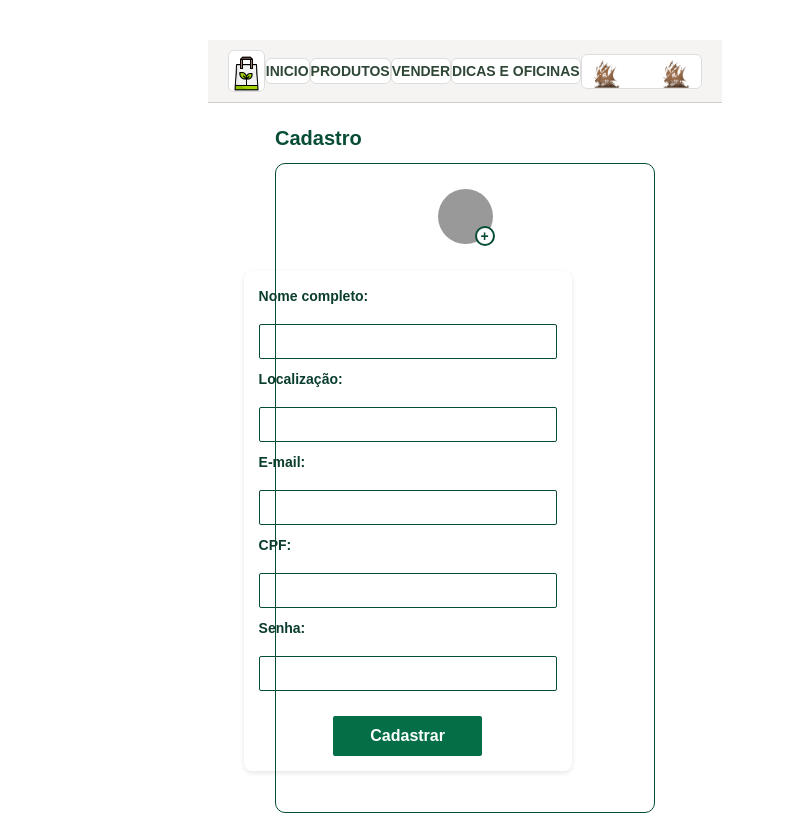
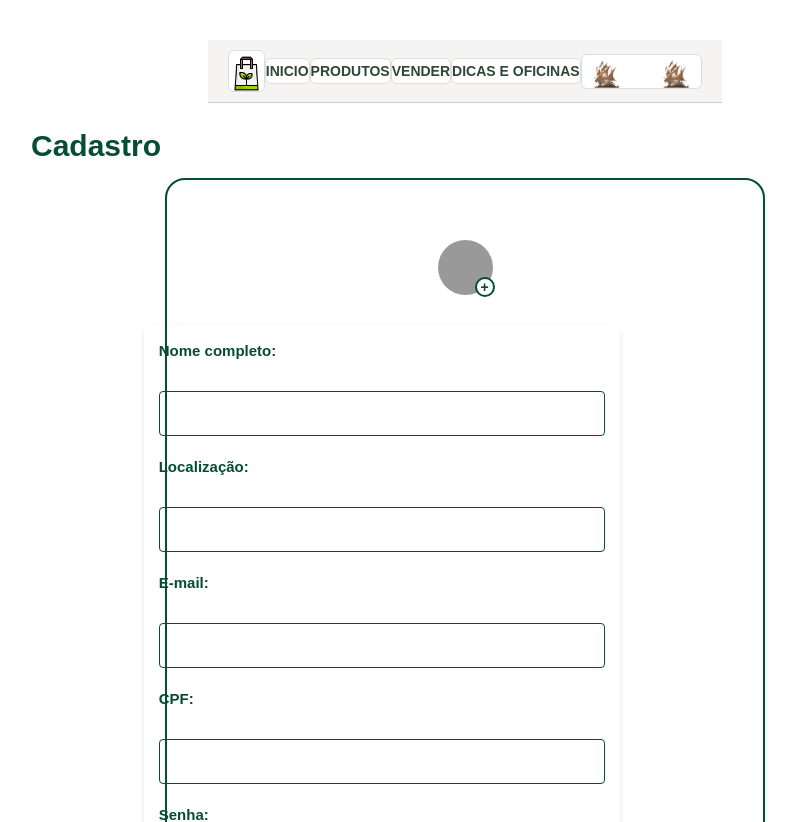
Before and after one commit to TheYautja/Projeto-Integrador-2G-Grupo3, a React (Vite) app in the folder frontend/: page /CadastroLoginPage in a window 1280 px wide. Shown: the top 822 px of the page, without its empty margins (175-971 px from the left). Built offline with nearby package versions, Linux system fonts and the light colour scheme; a web font is replaced by a local one.

Commit message:
Update CadastroLoginPage.css

```diff
--- a/frontend/src/CSS/CadastroLoginPage.css
+++ b/frontend/src/CSS/CadastroLoginPage.css
@@ -11,7 +11,7 @@ body, html {
   color: #0a3d2e;
 }
 
-/* Container geral */
+/* Container principal da página */
 .page-container {
   display: flex;
   flex-direction: column;
@@ -20,22 +20,24 @@ body, html {
   min-height: 100vh;
 }
 
-/* Título */
+/* Título das seções */
 .section-title {
-  font-size: 20px;
-  font-weight: bold;
+  font-size: 30px;
+  font-weight: 600;
   color: #064d34;
   margin: 20px 0 10px;
   width: 100%;
   max-width: 380px;
   text-align: left;
+  align-self: flex-start;
+  padding-left: 15%; /* 👈 esse é o segredo */
 }
 
-/* Caixa */
+
 .form-box {
-  border: 1px solid #064d34;
-  border-radius: 10px;
-  padding: 25px;
+  border: 2px solid #064d34;
+  border-radius: 20px;
+  padding: 60px;
   width: 100%;
   max-width: 380px;
   display: flex;
@@ -43,9 +45,18 @@ body, html {
   align-items: center;
   margin-bottom: 40px;
   background: #fff;
+  box-shadow: 0 2px 6px rgba(0, 0, 0, 0.05);
 }
 
-/* Ícone */
+/* 👩‍💻 Mais largo para telas acima de 768px */
+@media (min-width: 768px) {
+  .form-box {
+    max-width: 500px; /* ou 600px, se quiser mais espaço */
+  }
+}
+
+
+/* Ícone do usuário */
 .icon-container {
   position: relative;
   margin-bottom: 20px;
@@ -59,7 +70,6 @@ body, html {
   position: relative;
 }
 
-/* Bolinha do + grudada no canto do círculo */
 .icon-plus {
   position: absolute;
   bottom: -2px;
@@ -77,50 +87,109 @@ body, html {
   justify-content: center;
 }
 
-/* Formulário */
+/* Container externo para centralizar na tela */
+.container {
+  display: flex;
+  justify-content: center;
+  align-items: center;
+  min-height: 100vh; /* ocupa a altura total da tela */
+  background-color: #f5f5f5; /* cor de fundo suave */
+}
+
+/* Caixa do formulário */
+.form-box {
+  border: 2px solid #064d34;
+  border-radius: 40px;
+  padding: 70px;
+  width: 100%;
+  max-width: 380px;
+  display: flex;
+  flex-direction: column;
+  align-items: center;
+  margin: 0 auto; /* centraliza horizontalmente */
+  background: #fff;
+  box-shadow: 0 2px 6px rgba(0, 0, 0, 0.05);
+}
+
+/* Mais largo para desktop */
+@media (min-width: 768px) {
+  .form-box {
+    max-width: 500px;
+  }
+}
+
+/* Conteúdo do formulário */
+
+.container {
+  display: flex;
+  justify-content: center;
+  align-items: center;
+  min-height: 100vh;
+  background-color: #f5f5f5;
+}
+
+/* Caixa do formulário */
+.form-box {
+  border: 2px solid #064d34;
+  border-radius: 20px;
+  padding: 40px;
+  width: 100%;
+  max-width: 400px;
+  display: flex;
+  flex-direction: column;
+  align-items: center;
+  margin: 0 auto;
+  background: #fff;
+  box-shadow: 0 2px 6px rgba(0, 0, 0, 0.05);
+}
+
+/* Mais largo para desktop */
+@media (min-width: 768px) {
+  .form-box {
+    max-width: 600px;
+    padding: 60px;
+  }
+}
+
+/* Conteúdo do formulário */
 .form-content {
   display: flex;
   flex-direction: column;
+  align-items: stretch;
   width: 100%;
-  gap: 10px;
+  gap: 16px;
+}
+
+/* Mais largo para desktop */
+@media (min-width: 768px) {
+  .form-content {
+    gap: 20px;
+  }
 }
 
 .form-content label {
-  font-size: 14px;
+  font-size: 15px;
   font-weight: bold;
-  margin-bottom: 2px;
+  margin-bottom: 4px;
+  color: #064d34;
 }
 
 .form-content input {
   border: 1px solid #064d34;
-  border-radius: 2px;
-  padding: 6px;
-  font-size: 14px;
+  border-radius: 4px;
+  padding: 10px;
+  font-size: 15px;
   outline: none;
+  width: 100%;
+  box-sizing: border-box;
 }
 
 .form-content input:focus {
   border-color: #046f47;
 }
 
-/* Botão */
-.btn {
-  background-color: #046f47;
-  color: #fff;
-  font-weight: bold;
-  border: none;
-  padding: 8px 20px;
-  border-radius: 2px;
-  margin-top: 15px;
-  cursor: pointer;
-  transition: background 0.3s ease;
-}
 
-.btn:hover {
-  background-color: #033f2d;
-}
-
-/* Responsivo */
+/* Responsivo para celular */
 @media (max-width: 480px) {
   .page-container {
     padding: 20px 10px;
@@ -135,7 +204,7 @@ body, html {
   .form-box {
     width: 100%;
     max-width: 100%;
-    padding: 20px;
+    padding: 30px;
   }
 
   .icon-user {
@@ -148,4 +217,8 @@ body, html {
     height: 18px;
     font-size: 12px;
   }
+
+  .form-content {
+    max-width: 100%;
+  }
 }
```
